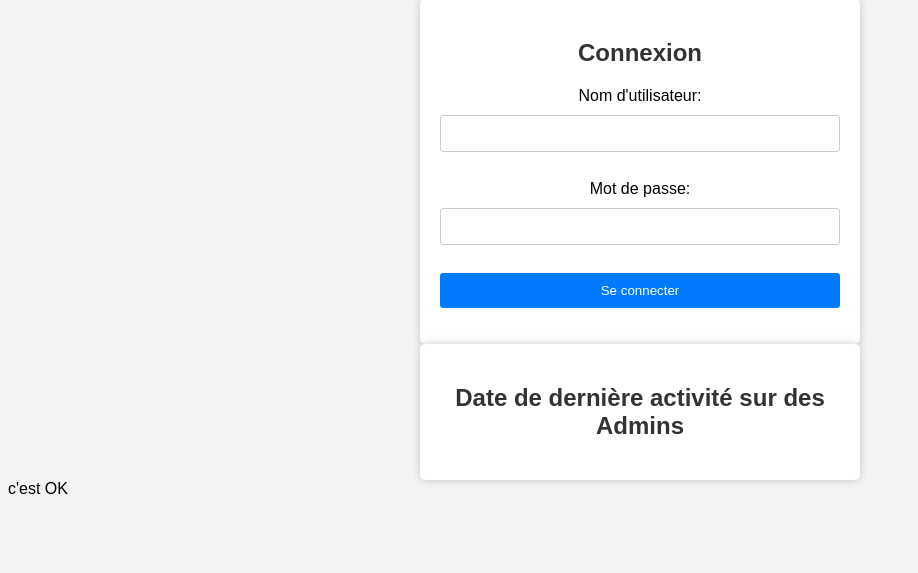
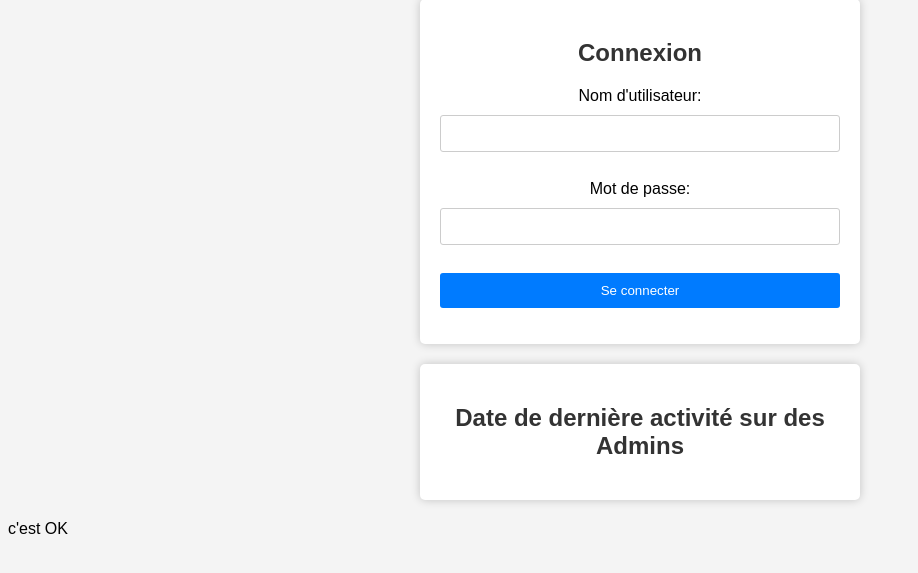
Before and after one commit to manaeprodev/projet-thema, a PHP site: page /admin/rugbia.php in a window 1280 px wide. Shown: the part 147-720 px from the top of the page, without its empty margins (0-918 px from the left). Run offline with PHP 8.4, Linux system fonts and the light colour scheme; data that the repository does not hold is empty.

Commit message:
fix bdd co

```diff
--- a/admin/login.php
+++ b/admin/login.php
@@ -8,7 +8,6 @@ $resultat = $connexion->query($requete);
 if ($resultat->num_rows == 1) {
     $row = $resultat->fetch_assoc();
     $lastConnectedDate = $row['last_connected_date'];
-    echo "Dernière date de connexion : $lastConnectedDate";
 } else {
     // L'utilisateur n'est pas authentifié
     echo "Échec de la connexion. Vérifiez votre nom d'utilisateur et votre mot de passe.";
@@ -34,6 +33,7 @@ if ($resultat->num_rows == 1) {
             border-radius: 5px;
             box-shadow: 0 0 10px rgba(0, 0, 0, 0.2);
             text-align: center;
+            margin-bottom: 20px;
         }
 
         h2 {
```
Also changed, not shown: .htaccess (deleted).
